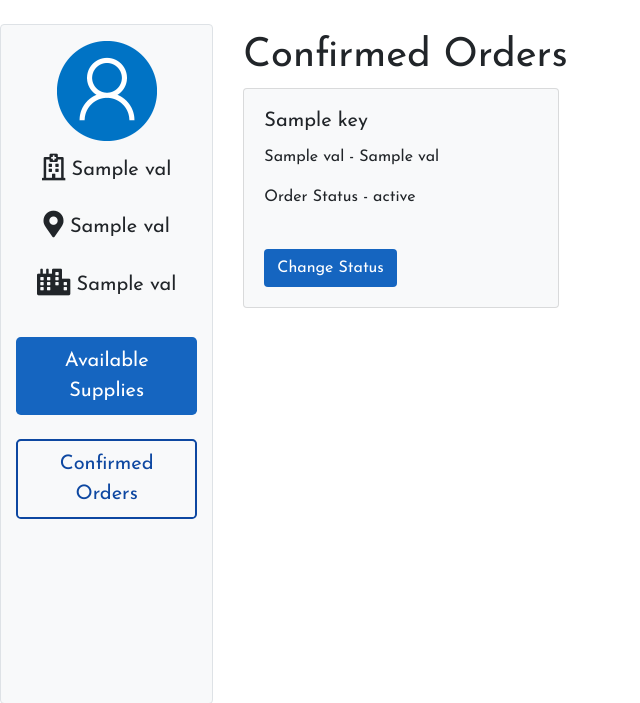
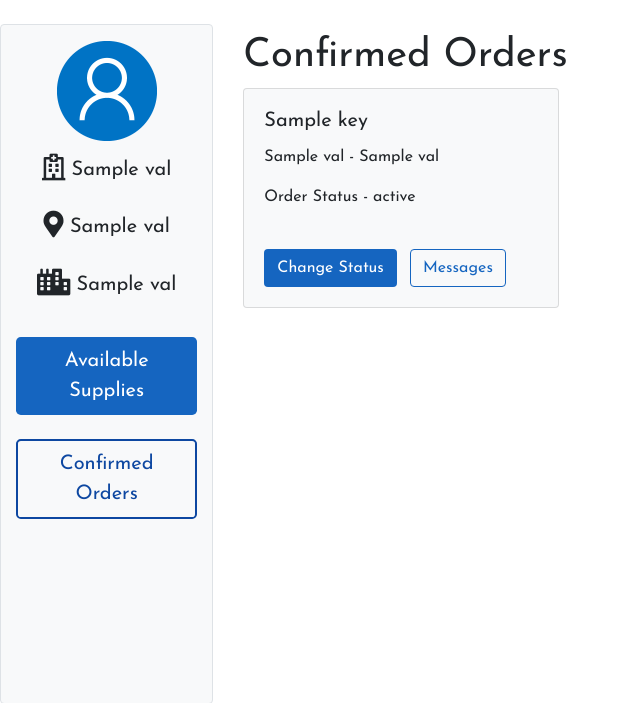
Before and after one commit to Atharvamaid/Covid-Health-and-environment-monitroing-system, a Django app: template supplierauth/templates/supplierauth/confirmed_orders_list.html in a window 1280 px wide. Shown: the part 67-770 px from the top of the page, without its empty margins (0-640 px from the left). Run offline with Django 3.2, Linux system fonts and the light colour scheme; the template is opened without the code that fills it: most values are stand-ins (such as "Sample title", 1, 10 or a date in 2020); parts of the project's set-up code (start-up, migrations or seed data) failed here and were passed over; some libraries are stand-ins or nearby versions.

Commit message:
added messages button

```diff
--- a/supplierauth/templates/supplierauth/confirmed_orders_list.html
+++ b/supplierauth/templates/supplierauth/confirmed_orders_list.html
@@ -27,6 +27,8 @@
                             <br>
 
                             <button class="btn text-white change_status" id="{{ i.key|slugify }}"  style="background-color : #1565c0">Change Status</button>
+                                <a class="btn mx-2" href="{% url 'contact' i.key|slugify %}" style="border : 1px solid #1565c0; color : #1565c0">Messages</a>
+
                             </form>
                         </div>
                     </div>
```
Also changed, not shown: db.sqlite3.
